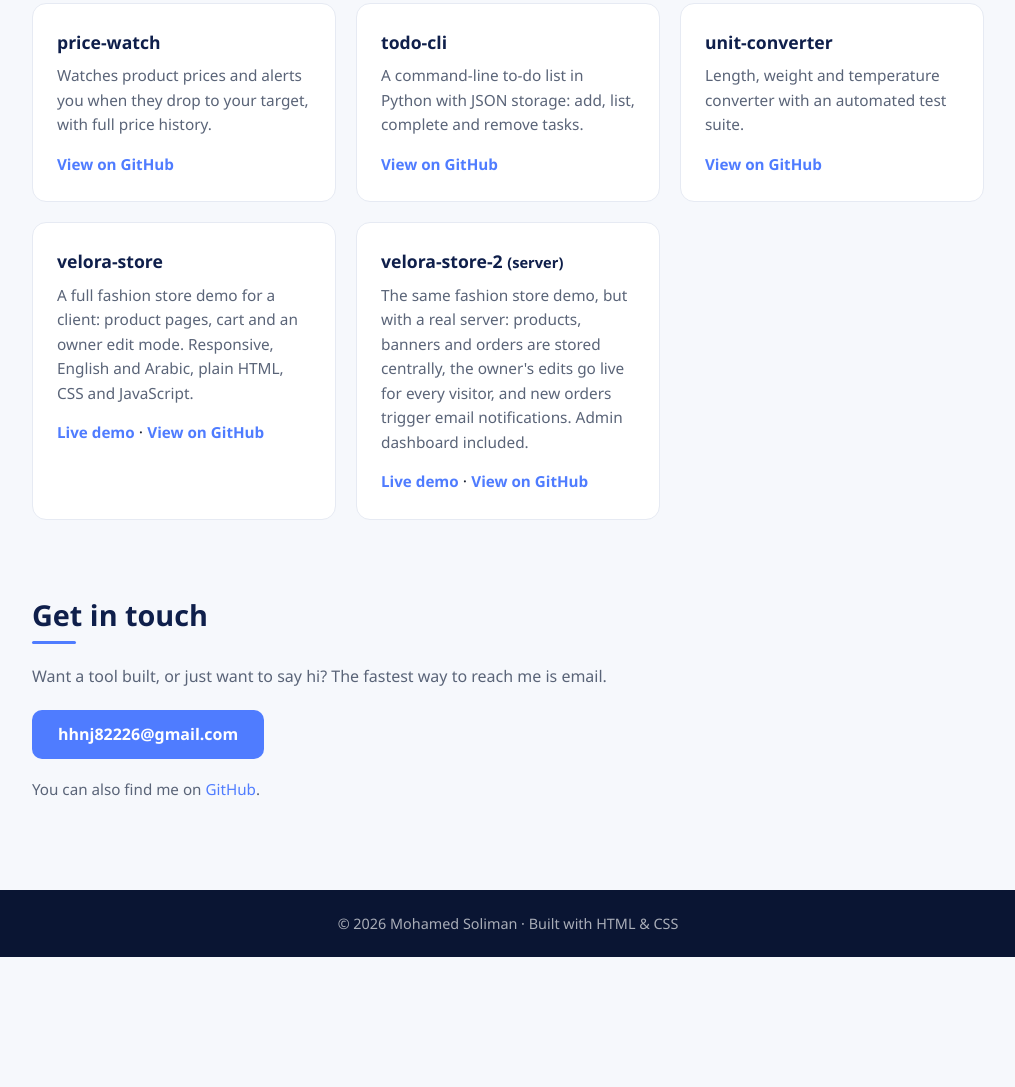
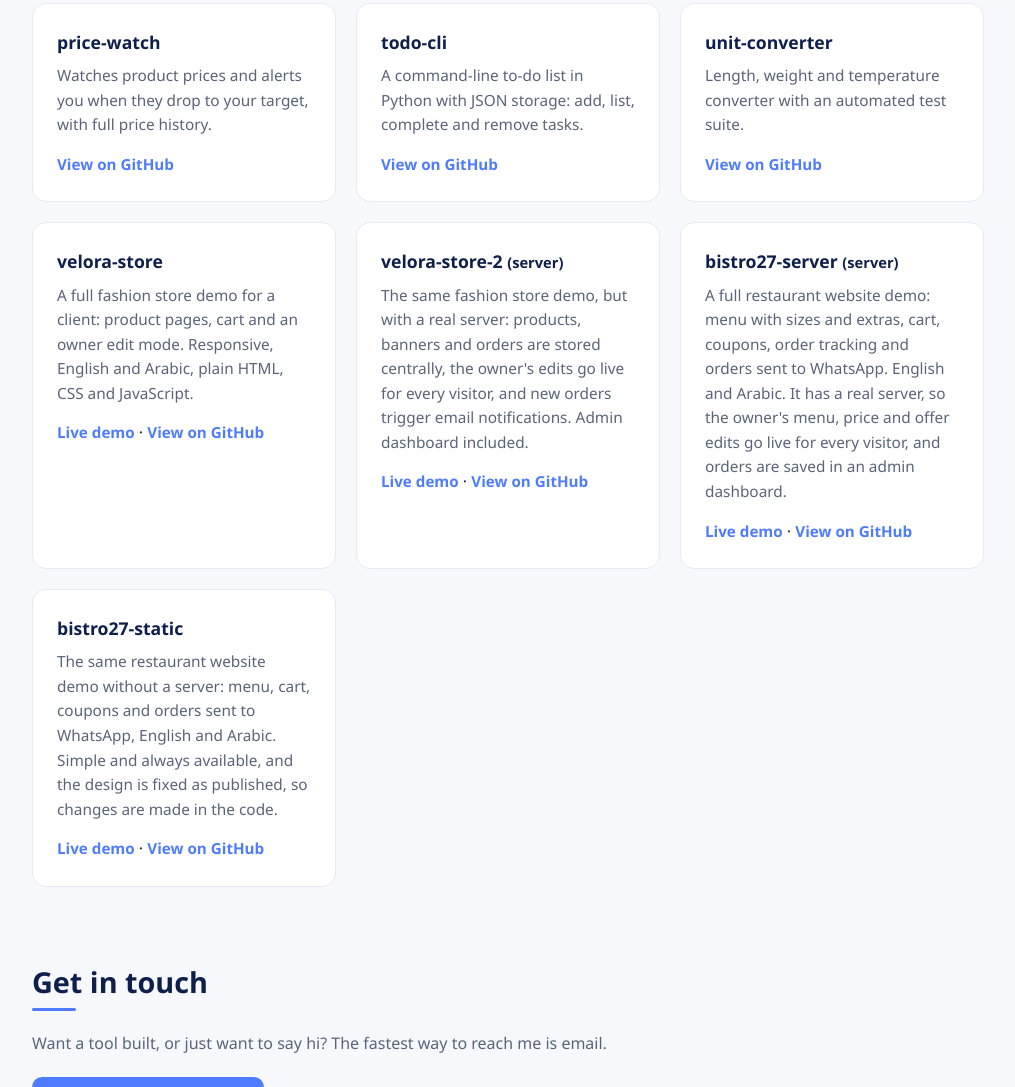
Before and after one commit to m-soliman-dev/portfolio-website, a plain HTML site: page index.html in a window 1280 px wide. Shown: the part 2052-3139 px from the top of the page, without its empty margins (132-1147 px from the left). Before the commit the page ends 3009 px from the top, so only its background shows below. Drawn offline with Linux system fonts and the light colour scheme.

Commit message:
Add Bistro 27 projects (server and no-server)

```diff
--- a/index.html
+++ b/index.html
@@ -133,6 +133,18 @@
           <a href="https://m-soliman-dev.github.io/velora-store-2/">Live demo</a>
           <span> &middot; </span><a href="https://github.com/m-soliman-dev/velora-store-2">View on GitHub</a>
         </div>
+        <div class="card project">
+          <h3>bistro27-server <small>(server)</small></h3>
+          <p>A full restaurant website demo: menu with sizes and extras, cart, coupons, order tracking and orders sent to WhatsApp. English and Arabic. It has a real server, so the owner's menu, price and offer edits go live for every visitor, and orders are saved in an admin dashboard.</p>
+          <a href="https://m-soliman-dev.github.io/bistro27-server/">Live demo</a>
+          <span> &middot; </span><a href="https://github.com/m-soliman-dev/bistro27-server">View on GitHub</a>
+        </div>
+        <div class="card project">
+          <h3>bistro27-static</h3>
+          <p>The same restaurant website demo without a server: menu, cart, coupons and orders sent to WhatsApp, English and Arabic. Simple and always available, and the design is fixed as published, so changes are made in the code.</p>
+          <a href="https://m-soliman-dev.github.io/bistro27-static/">Live demo</a>
+          <span> &middot; </span><a href="https://github.com/m-soliman-dev/bistro27-static">View on GitHub</a>
+        </div>
       </div>
     </section>
 
```
